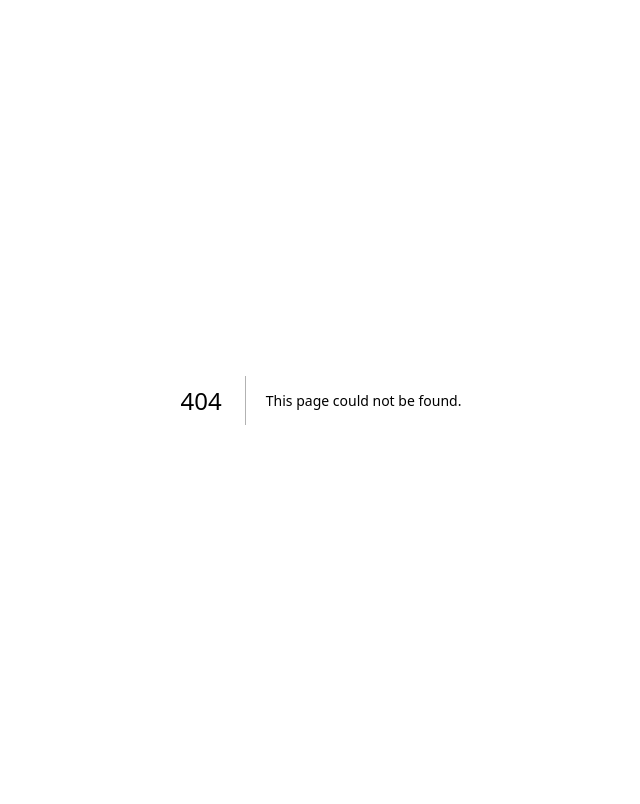
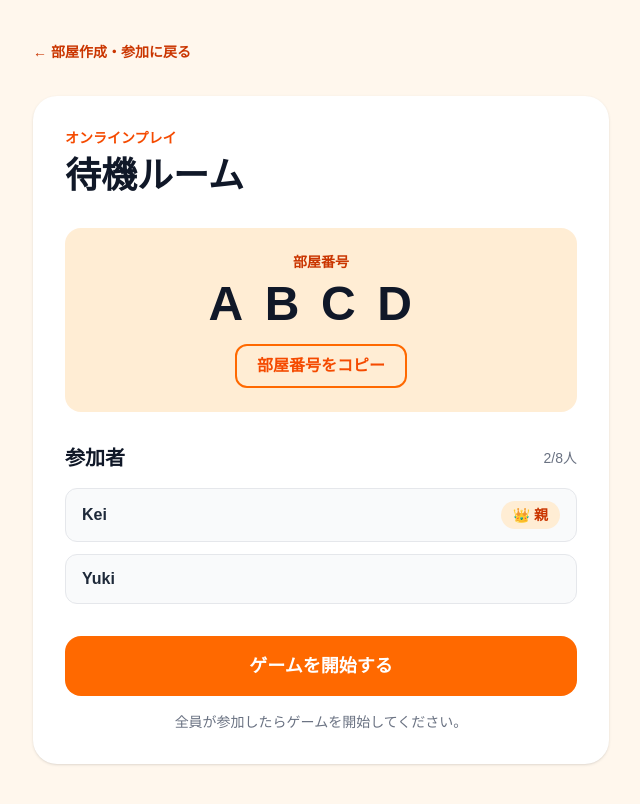
Before and after one commit to takakei510/boardgame-tools, a Next.js app: page /wordocchi/room/waiting in a window 1280 px wide. Before the commit this address had no page. Shown: the whole page, without its empty margins (319-959 px from the left). Built offline with nearby package versions, Linux system fonts and the light colour scheme.

Commit message:
待機ルームページを追加し、部屋番号のコピー機能と参加者リストを実装

```diff
--- /dev/null
+++ b/app/wordocchi/room/waiting/page.tsx
@@ -0,0 +1,110 @@
+"use client";
+
+import { useState } from "react";
+import Link from "next/link";
+
+const samplePlayers = [
+  { id: 1, name: "Kei", isHost: true },
+  { id: 2, name: "Yuki", isHost: false },
+];
+
+export default function WaitingRoomPage() {
+  const [copied, setCopied] = useState(false);
+  const players = samplePlayers; // 仮の参加者リスト。実際にはサーバーから取得する必要があります。
+  const canStart = samplePlayers.length >= 2;
+  const roomCode = "ABCD"; // 仮の部屋番号。実際にはサーバーから取得する必要があります。
+  const MAX_PLAYERS = 8;
+
+  const copyRoomCode = async () => {
+    try {
+      await navigator.clipboard.writeText(roomCode);
+      setCopied(true);
+
+      setTimeout(() => {
+        setCopied(false);
+      }, 1500);
+    } catch (error) {
+      console.error("部屋番号のコピーに失敗しました。", error);
+    }
+  };
+
+  return (
+    <main className="min-h-screen bg-orange-50 px-6 py-10">
+      <div className="mx-auto max-w-xl">
+        <Link
+          href="/wordocchi/room"
+          className="text-sm font-semibold text-orange-700 hover:underline"
+        >
+          ← 部屋作成・参加に戻る
+        </Link>
+
+        <section className="mt-8 rounded-3xl bg-white p-8 shadow-sm">
+          <p className="text-sm font-bold text-orange-600">オンラインプレイ</p>
+
+          <h1 className="mt-2 text-4xl font-bold text-gray-900">
+            待機ルーム
+          </h1>
+
+          <div className="mt-8 rounded-2xl bg-orange-100 p-6 text-center">
+            <p className="text-sm font-semibold text-orange-700">部屋番号</p>
+
+            <p className="mt-2 text-5xl font-bold tracking-[0.45em] text-gray-900">
+              {roomCode}
+            </p>
+
+            <button
+              type="button"
+              onClick={copyRoomCode}
+              className="mt-4 rounded-xl border-2 border-orange-500 px-5 py-2 font-bold text-orange-600 transition hover:bg-orange-50"
+            >
+              {copied ? "コピーしました！" : "部屋番号をコピー"}
+            </button>
+          </div>
+
+          <div className="mt-8">
+            <div className="flex items-center justify-between">
+              <h2 className="text-xl font-bold text-gray-900">参加者</h2>
+
+              <span className="text-sm text-gray-500">
+                {samplePlayers.length}/{MAX_PLAYERS}人
+              </span>
+            </div>
+
+            <div className="mt-4 space-y-3">
+              {samplePlayers.map((player) => (
+                <div
+                  key={player.id}
+                  className="flex items-center justify-between rounded-xl border border-gray-200 bg-gray-50 px-4 py-3"
+                >
+                  <span className="font-semibold text-gray-800">
+                    {player.name}
+                  </span>
+
+                  {player.isHost && (
+                    <span className="rounded-full bg-orange-100 px-3 py-1 text-sm font-bold text-orange-700">
+                      👑 親
+                    </span>
+                  )}
+                </div>
+              ))}
+            </div>
+          </div>
+
+          <button
+            type="button"
+            disabled={!canStart}
+            className="mt-8 w-full rounded-2xl bg-orange-500 px-6 py-4 text-lg font-bold text-white transition hover:bg-orange-600 disabled:cursor-not-allowed disabled:bg-gray-300"
+          >
+            ゲームを開始する
+          </button>
+
+          <p className="mt-4 text-center text-sm text-gray-500">
+            {canStart
+              ? "全員が参加したらゲームを開始してください。"
+              : "参加者が2人以上になると開始できます。"}
+          </p>
+        </section>
+      </div>
+    </main>
+  );
+}
```
